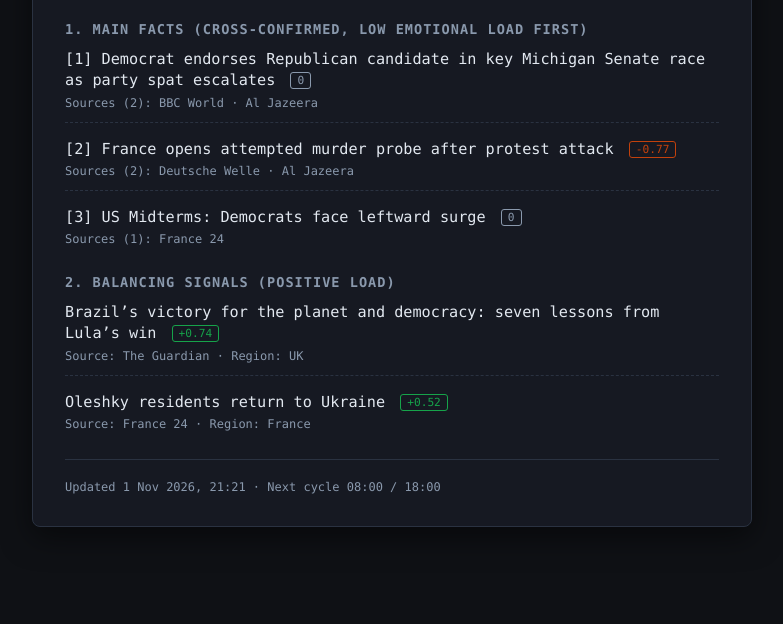
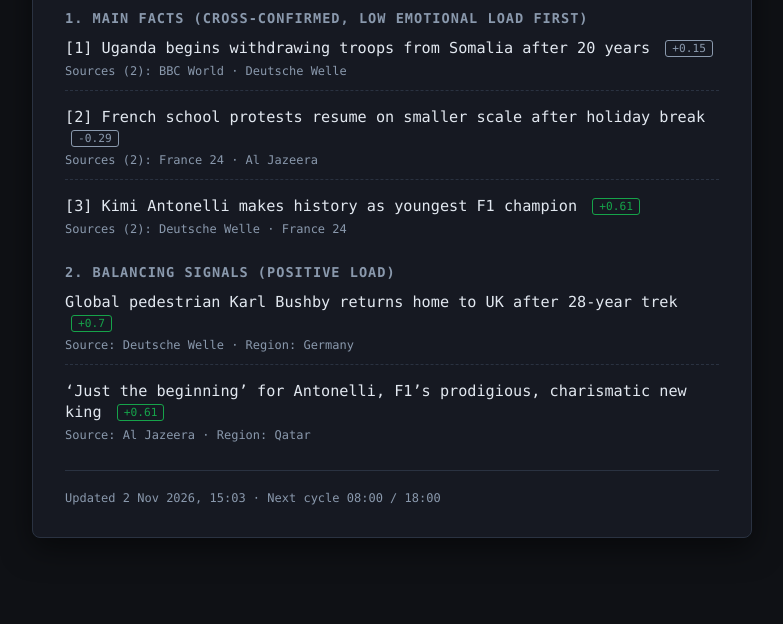
Before and after one commit to mbitc/hype-feed-10c, a website: page docs/index.html in a window 1280 px wide. Shown: the part 176-800 px from the top of the page, without its empty margins (248-1031 px from the left). Drawn offline with Linux system fonts and the light colour scheme.

Commit message:
cycle: 2026-11-02T13:03:42Z

```diff
--- a/docs/index.html
+++ b/docs/index.html
@@ -47,53 +47,53 @@
   <div class="container">
     <header>
       <h1>☕ HYPE FEED 10C</h1>
-      <div class="pulse-badge elevated">Pulse: -0.29 · Peak: -0.99 (ELEVATED)</div>
+      <div class="pulse-badge elevated">Pulse: -0.26 · Peak: -0.99 (ELEVATED)</div>
     </header>
     <section>
       <h2>1. Main facts (cross-confirmed, low emotional load first)</h2>
 
         <div class="feed-item">
-          <a href="https://www.bbc.co.uk/news/articles/c95ynzv88n68o?at_medium=RSS&amp;at_campaign=rss" target="_blank" rel="noopener noreferrer" class="feed-title">
-            [1] Democrat endorses Republican candidate in key Michigan Senate race as party spat escalates
-            <span class="load-tag neu">0</span>
+          <a href="https://www.bbc.co.uk/news/articles/c8zxlqxwed4do?at_medium=RSS&amp;at_campaign=rss" target="_blank" rel="noopener noreferrer" class="feed-title">
+            [1] Uganda begins withdrawing troops from Somalia after 20 years
+            <span class="load-tag neu">+0.15</span>
           </a>
-          <div class="feed-meta">Sources (2): BBC World · Al Jazeera</div>
+          <div class="feed-meta">Sources (2): BBC World · Deutsche Welle</div>
         </div>
         <div class="feed-item">
-          <a href="https://www.dw.com/en/france-opens-attempted-murder-probe-after-protest-attack/a-79822853?maca=en-rss-en-all-1573-rdf" target="_blank" rel="noopener noreferrer" class="feed-title">
-            [2] France opens attempted murder probe after protest attack
-            <span class="load-tag neg">-0.77</span>
+          <a href="https://www.france24.com/en/france/20261102-french-school-protests-resume-smaller-scale-after-holiday-break" target="_blank" rel="noopener noreferrer" class="feed-title">
+            [2] French school protests resume on smaller scale after holiday break
+            <span class="load-tag neu">-0.29</span>
           </a>
-          <div class="feed-meta">Sources (2): Deutsche Welle · Al Jazeera</div>
+          <div class="feed-meta">Sources (2): France 24 · Al Jazeera</div>
         </div>
         <div class="feed-item">
-          <a href="https://www.france24.com/en/us-midterms-democrats-face-leftward-surge" target="_blank" rel="noopener noreferrer" class="feed-title">
-            [3] US Midterms: Democrats face leftward surge
-            <span class="load-tag neu">0</span>
+          <a href="https://www.dw.com/en/kimi-antonelli-makes-history-as-youngest-f1-champion/a-79825130?maca=en-rss-en-all-1573-rdf" target="_blank" rel="noopener noreferrer" class="feed-title">
+            [3] Kimi Antonelli makes history as youngest F1 champion
+            <span class="load-tag pos">+0.61</span>
           </a>
-          <div class="feed-meta">Sources (1): France 24</div>
+          <div class="feed-meta">Sources (2): Deutsche Welle · France 24</div>
         </div>
     </section>
     <section>
       <h2>2. Balancing signals (positive load)</h2>
 
         <div class="feed-item">
-          <a href="https://www.theguardian.com/world/2026/oct/29/brazil-victory-planet-democracy-lessons-lula-win" target="_blank" rel="noopener noreferrer" class="feed-title">
-            Brazil’s victory for the planet and democracy: seven lessons from Lula’s win
-            <span class="load-tag pos">+0.74</span>
+          <a href="https://www.dw.com/en/global-pedestrian-karl-bushby-returns-home-to-uk-after-28-year-trek/a-79829564?maca=en-rss-en-all-1573-rdf" target="_blank" rel="noopener noreferrer" class="feed-title">
+            Global pedestrian Karl Bushby returns home to UK after 28-year trek
+            <span class="load-tag pos">+0.7</span>
           </a>
-          <div class="feed-meta">Source: The Guardian · Region: UK</div>
+          <div class="feed-meta">Source: Deutsche Welle · Region: Germany</div>
         </div>
         <div class="feed-item">
-          <a href="https://www.france24.com/en/oleshky-residents-return-to-ukraine" target="_blank" rel="noopener noreferrer" class="feed-title">
-            Oleshky residents return to Ukraine
-            <span class="load-tag pos">+0.52</span>
+          <a href="https://www.aljazeera.com/sports/2026/11/2/just-the-beginning-for-antonelli-f1s-prodigious-charismatic-new-king?traffic_source=rss" target="_blank" rel="noopener noreferrer" class="feed-title">
+            ‘Just the beginning’ for Antonelli, F1’s prodigious, charismatic new king
+            <span class="load-tag pos">+0.61</span>
           </a>
-          <div class="feed-meta">Source: France 24 · Region: France</div>
+          <div class="feed-meta">Source: Al Jazeera · Region: Qatar</div>
         </div>
     </section>
     <footer>
-      <div class="footer-note">Updated 1 Nov 2026, 21:21 · Next cycle 08:00 / 18:00</div>
+      <div class="footer-note">Updated 2 Nov 2026, 15:03 · Next cycle 08:00 / 18:00</div>
     </footer>
   </div>
 </body>
```
Also changed, not shown: cache/classifier-cache.json, 1 other file.
